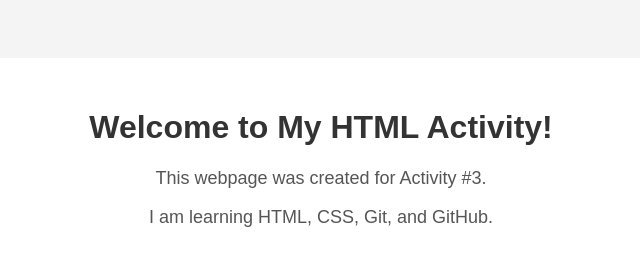
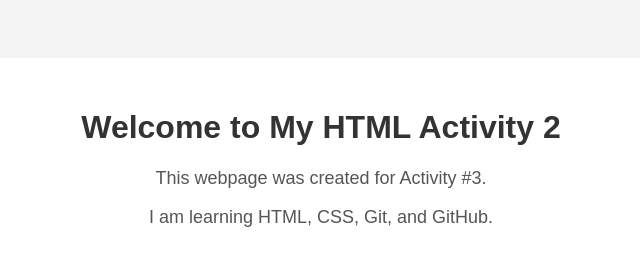
Before and after one commit to vannessbacsa/GIT-ACT3, a plain HTML site: page index.html in a window 1280 px wide. Shown: the whole page, without its empty margins (319-959 px from the left). Drawn offline with Linux system fonts and the light colour scheme.

Commit message:
Version 2

```diff
--- a/index.html
+++ b/index.html
@@ -32,7 +32,7 @@
 
 <body>
     <div class="container">
-        <h1>Welcome to My HTML Activity!</h1>
+        <h1>Welcome to My HTML Activity 2</h1>
         <p>This webpage was created for Activity #3.</p>
         <p>I am learning HTML, CSS, Git, and GitHub.</p>
     </div>
```
